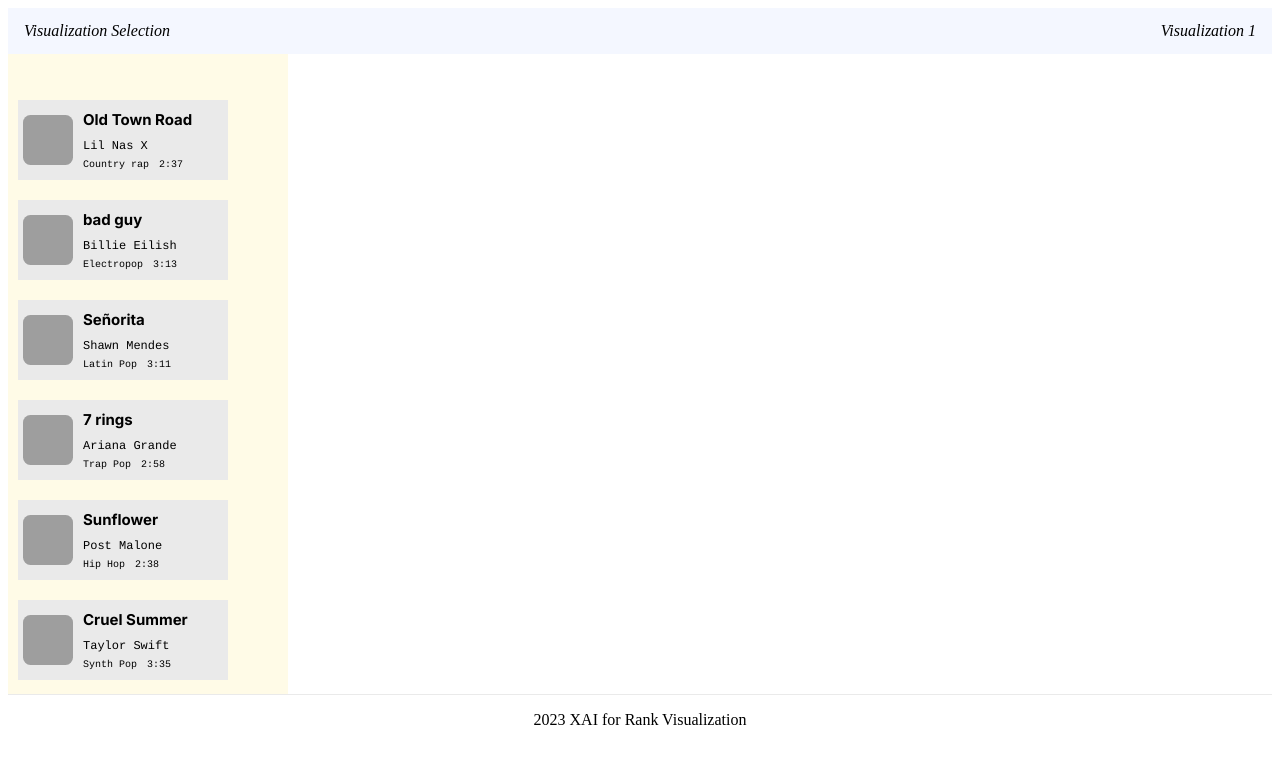
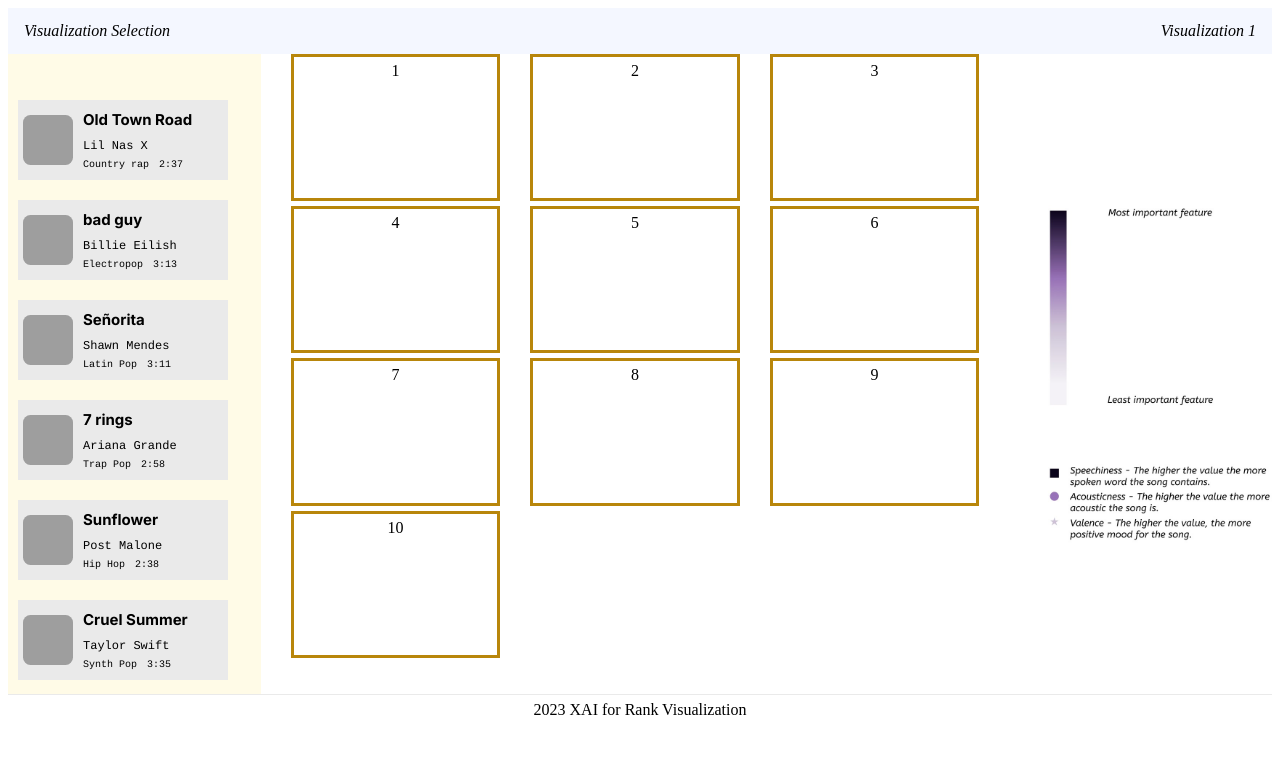
Before and after one commit to tluo3032/visualization_xai, a Next.js app: page / in a window 1280 px wide. Shown: the top 764 px of the page. Built offline with nearby package versions, Linux system fonts and the light colour scheme; grey boxes are pictures that could not be loaded.

Commit message:
Add Waffle Chart Layout

```diff
--- a/package.json
+++ b/package.json
@@ -11,6 +11,7 @@
   "dependencies": {
     "@nextui-org/react": "^1.0.0-beta.12",
     "all": "^0.0.0",
+    "d3": "^7.8.2",
     "eslint": "8.35.0",
     "eslint-config-next": "13.2.3",
     "next": "13.2.3",
--- a/src/app/page.js
+++ b/src/app/page.js
@@ -4,6 +4,8 @@
 import XAInavbar from "@/components/Navbar";
 import Head from "next/head";
 import Sidebar  from "../components/Sidebar";
+import chart from "../components/chart.jpg";
+
 const inter = Inter({ subsets: ['latin'] })
 
 export default function Home() {
@@ -16,8 +18,26 @@
               <div>
                   <XAInavbar/>
               </div>
-              <div>
-                  <Sidebar/>
+              <div className={styles.waffleContainer}>
+                  <div>
+                      <Sidebar/>
+                  </div>
+                  <div className={styles.wafflebox}>
+                      <div>1</div>
+                      <div>2</div>
+                      <div>3</div>
+                      <div>4</div>
+                      <div>5</div>
+                      <div>6</div>
+                      <div>7</div>
+                      <div>8</div>
+                      <div>9</div>
+                      <div>10</div>
+                  </div>
+                  <div>
+                      <Image src={chart}
+                             width={260}/>
+                  </div>
               </div>
               <footer className={styles.footer}>
                   <p>2023 XAI for Rank Visualization</p>
--- a/src/app/page.module.css
+++ b/src/app/page.module.css
@@ -4,6 +4,27 @@
   justify-content: space-between;
   align-items: center;
   margin: 0;
+}
+.waffleContainer{
+  display: grid;
+  grid-template-columns: 20% 60% 20%;
+  align-items: center;
+}
+.wafflebox{
+  min-height: 100%;
+  display: grid;
+  grid-template-columns: 30% 30% 30%;
+  grid-template-rows: 23% 23% 23% 23%;
+
+  padding:30px;
+  grid-gap:5px 30px;
+}
+.wafflebox>div{
+  padding: 5px;
+  align-items: center;
+  text-align: center;
+  border-style: solid;
+  border-color: darkgoldenrod;
 }
 
 .footer{
@@ -14,4 +35,5 @@
   justify-content: center;
   align-items: center;
   bottom: 0;
+  max-height: 30px;
 }
--- a/src/components/Navbar.js
+++ b/src/components/Navbar.js
@@ -1,4 +1,3 @@
-'use client';
 import React from "react";
 import styles from './Navbar.css'
 
--- a/src/components/Sidebar.module.css
+++ b/src/components/Sidebar.module.css
@@ -1,6 +1,6 @@
 .sidebar {
     height: 80vh;
-    width: 35vh;
+    width: 100%;
     background-color: rgba(255, 247, 210, 0.54);
     overflow: scroll;
 }
```
Also changed, not shown: src/components/chart.jpg (added), 1 other file (tests, documents, lock files or other folders).
